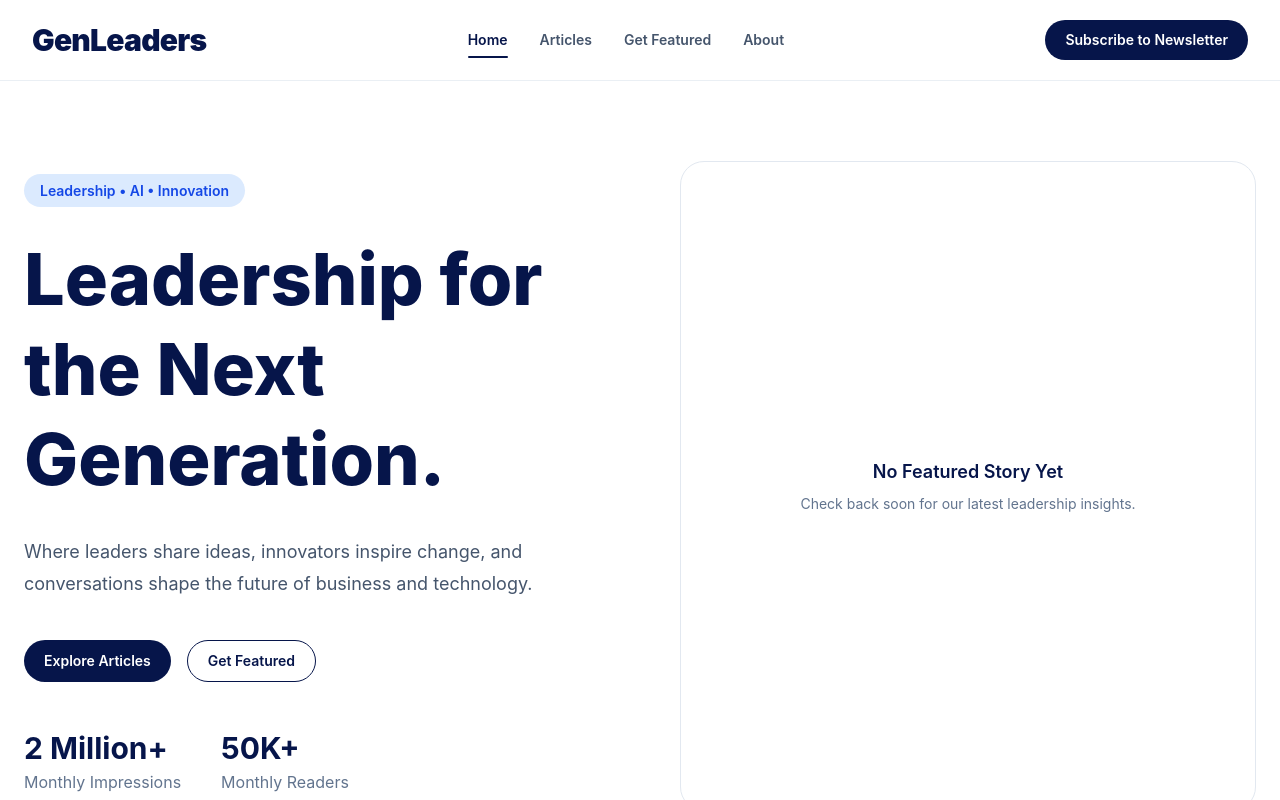
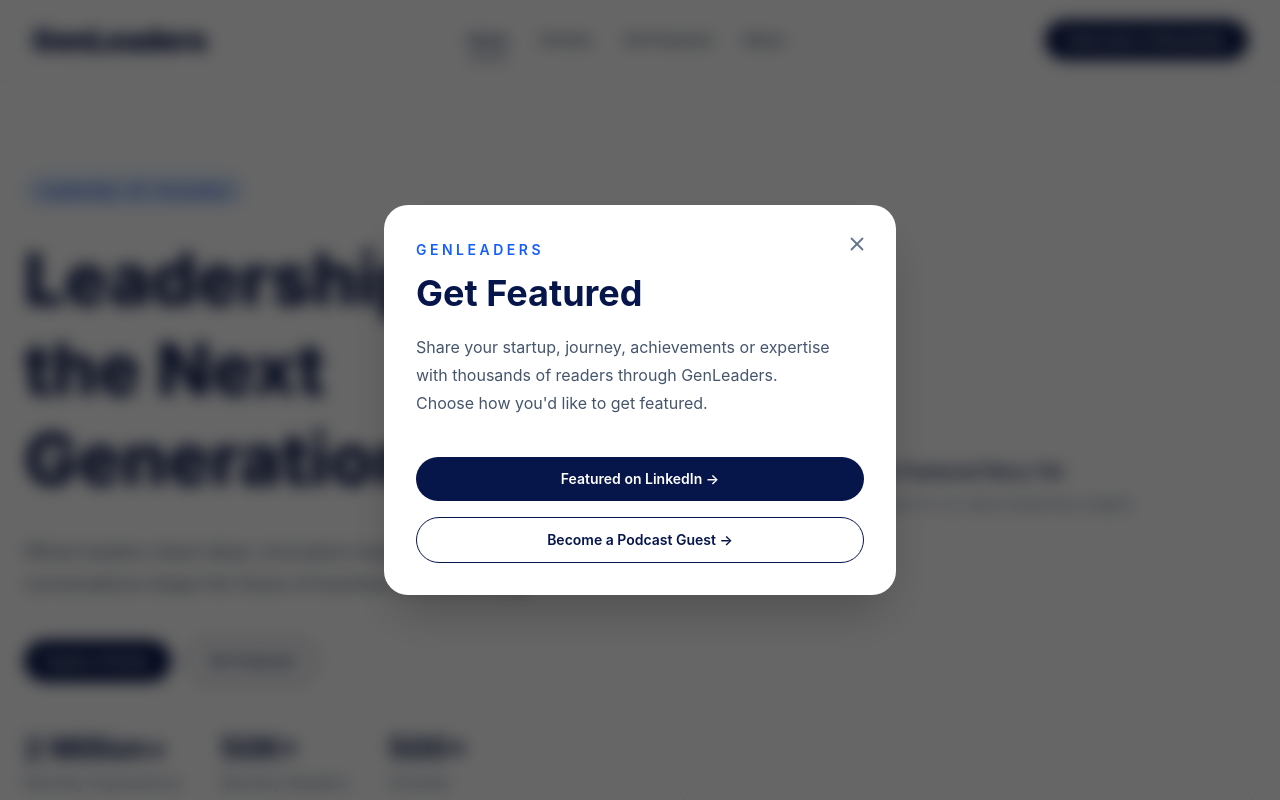
Before and after one commit to canvatemptee-blip/genleadersprod, a React (Vite) app in the folder web/: page / in a window 1280 px wide. Shown: the top 800 px of the page. Built offline with nearby package versions, Linux system fonts and the light colour scheme; no server answers.

Commit message:
feat(web): add homepage get featured popup with session persistence

```diff
--- /dev/null
+++ b/web/src/features/home/components/GetFeaturedPopup.tsx
@@ -0,0 +1,127 @@
+import { useEffect, useState } from "react";
+import { X } from "lucide-react";
+import Button from "@/shared/ui/Button";
+import { FORMS } from "@/config/forms";
+
+const POPUP_SESSION_KEY = "genleaders-get-featured-popup";
+
+export default function GetFeaturedPopup() {
+    const [isOpen, setIsOpen] = useState(false);
+
+    useEffect(() => {
+        const hasSeenPopup = sessionStorage.getItem(
+            POPUP_SESSION_KEY,
+        );
+
+        if (hasSeenPopup) {
+            return;
+        }
+
+        const timer = window.setTimeout(() => {
+            setIsOpen(true);
+
+            sessionStorage.setItem(
+                POPUP_SESSION_KEY,
+                "true",
+            );
+        }, 300);
+
+        return () => window.clearTimeout(timer);
+    }, []);
+
+    useEffect(() => {
+        if (!isOpen) {
+            document.body.style.overflow = "";
+            return;
+        }
+
+        document.body.style.overflow = "hidden";
+
+        const handleEscape = (event: KeyboardEvent) => {
+            if (event.key === "Escape") {
+                setIsOpen(false);
+            }
+        };
+
+        window.addEventListener("keydown", handleEscape);
+
+        return () => {
+            document.body.style.overflow = "";
+            window.removeEventListener(
+                "keydown",
+                handleEscape,
+            );
+        };
+    }, [isOpen]);
+
+    if (!isOpen) {
+        return null;
+    }
+
+    return (
+        <div
+            className="fixed inset-0 z-[100] flex items-center justify-center bg-black/60 px-6 backdrop-blur-sm animate-in fade-in duration-300"
+            onClick={() => setIsOpen(false)}
+        >
+            <div
+                onClick={(e) => e.stopPropagation()}
+                className="relative w-full max-w-lg rounded-3xl bg-white p-8 shadow-2xl animate-in zoom-in-95 duration-300"
+            >
+                <button
+                    onClick={() => setIsOpen(false)}
+                    className="absolute right-5 top-5 rounded-full p-2 text-slate-500 transition hover:bg-slate-100 hover:text-[#06154A]"
+                    aria-label="Close popup"
+                >
+                    <X size={22} />
+                </button>
+
+                <div className="pr-8">
+                    <span className="text-sm font-semibold uppercase tracking-[0.25em] text-blue-600">
+                        GenLeaders
+                    </span>
+
+                    <h2 className="mt-3 text-4xl font-bold text-[#06154A]">
+                        Get Featured
+                    </h2>
+
+                    <p className="mt-5 leading-7 text-slate-600">
+                        Share your startup, journey,
+                        achievements or expertise with
+                        thousands of readers through
+                        GenLeaders. Choose how you'd
+                        like to get featured.
+                    </p>
+                </div>
+
+                <div className="mt-10 space-y-4">
+                    <Button
+                        className="w-full py-3 text-base"
+                        onClick={() =>
+                            window.open(
+                                FORMS.LINKEDIN,
+                                "_blank",
+                                "noopener,noreferrer",
+                            )
+                        }
+                    >
+                        Featured on LinkedIn →
+                    </Button>
+
+                    <Button
+                        variant="secondary"
+                        className="w-full py-3 text-base"
+                        onClick={() =>
+                            window.open(
+                                FORMS.PODCAST,
+                                "_blank",
+                                "noopener,noreferrer",
+                            )
+                        }
+                    >
+                        Become a Podcast Guest →
+                    </Button>
+                </div>
+            </div>
+        </div>
+    );
+}
--- a/web/src/features/home/components/HeroStats.tsx
+++ b/web/src/features/home/components/HeroStats.tsx
@@ -11,6 +11,10 @@
     {
         value: "50K+",
         label: "Monthly Readers",
+    },
+    {
+        value: "500+",
+        label: "Articlles",
     },
 ];
 
--- a/web/src/features/home/pages/HomePage.tsx
+++ b/web/src/features/home/pages/HomePage.tsx
@@ -6,6 +6,7 @@
 import LatestArticles from "../components/LatestArticles";
 import GetFeaturedSection from "../components/GetFeaturedSection";
 import NewsletterSection from "../components/NewsletterSection";
+import GetFeaturedPopup from "../components/GetFeaturedPopup";
 
 import {
     LINKEDIN_FEATURES,
@@ -90,6 +91,7 @@
 
     return (
         <>
+            <GetFeaturedPopup />
             <section id="home-content">
                 <Hero />
 
```
